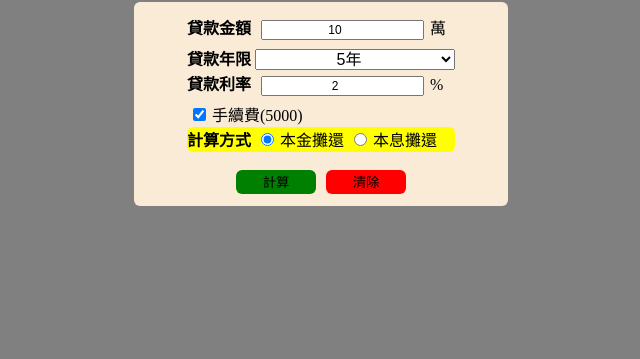
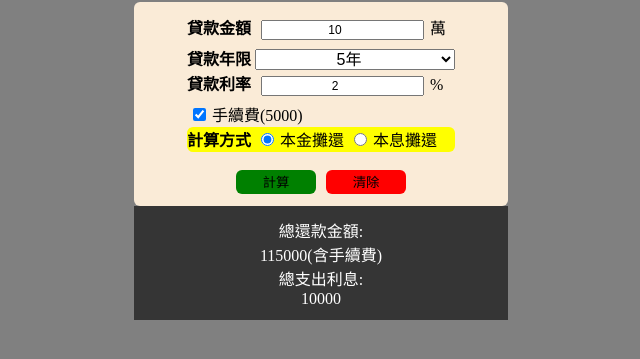
Before and after one commit to RonaldHsiao/javascript_loan_project, a plain HTML site: page index.html in a window 1280 px wide. Both pictures are taken after a click on the button "計算". Shown: the part 87-446 px from the top of the page, without its empty margins (319-959 px from the left). Drawn offline with Linux system fonts and the light colour scheme.

Commit message:
完成簡易利率計算

```diff
--- a/css/index.css
+++ b/css/index.css
@@ -62,3 +62,11 @@ option {
     background-color: yellow;
     border-radius: 6px;
 }
+
+#result {
+    display: none;
+    width: 350px;
+    margin: 0 auto;
+    background-color: rgb(53, 53, 53);
+    padding: 12px;
+}
--- a/index.html
+++ b/index.html
@@ -43,8 +43,14 @@
             <button type="button" id="calc">計算</button>
             <button type="button" id="reset">清除</button>
         </form>
+        <div id="result" style="color: white;">
+            總還款金額:
+            <div class="totalAmount"></div>
+            總支出利息:
+            <div class="totalInterest"></div>
+        </div>
     </div>
-<script src="./js/index.js"></script>
+    <script src="./js/index.js"></script>
 
 </body>
 
--- a/js/index.js
+++ b/js/index.js
@@ -0,0 +1,38 @@
+const amountEl = document.querySelector("#amount");
+const yearsEl = document.querySelector("#years");
+const rateEl = document.querySelector("#rate");
+const payment1El = document.querySelector("#payment1");
+const payment2El = document.querySelector("#payment2");
+const feeEl = document.querySelector("#fee");
+const calcEl = document.querySelector("#calc");
+
+
+console.log(amountEl, yearsEl, rateEl, payment1El, payment2El, feeEl)
+
+
+calcEl.addEventListener("click", calcLoan);
+
+function calcLoan() {
+    let amount = amountEl.value * 10000;
+    let years = yearsEl.value;
+    let rate = rateEl.value / 100
+    // let fee = 0;
+    // if (feeEl.checked) {
+    //     fee = 5000;
+    // }
+    let fee = feeEl.checked ? 5000 : 0;
+    let rule = payment1El.checked ? 1 : 2;
+
+    let totalInterest = amount * rate * years;
+    let totalAmount = amount + totalInterest + fee;
+
+    document.querySelector(".totalAmount").innerText = totalAmount + (fee == 0 ? "" : "(含手續費)");
+    document.querySelector(".totalInterest").innerText = totalInterest;
+    const resultEl = document.querySelector("#result");
+    resultEl.style.display = "none";
+    setTimeout(function () {
+        resultEl.style.display = "block";
+    }, 500)
+
+    console.log(amount, years, rate, fee, rule, totalAmount, totalInterest);
+}
```
